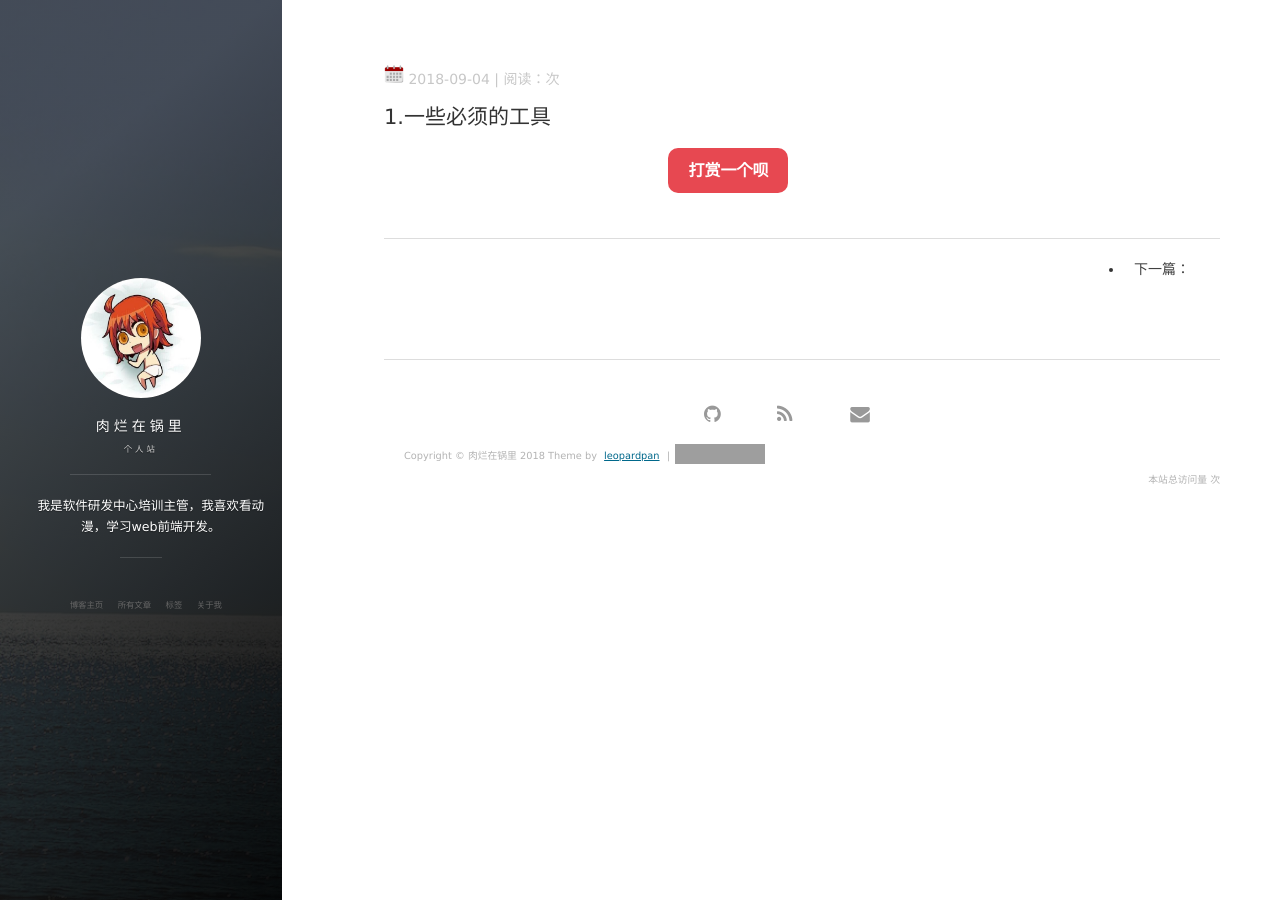
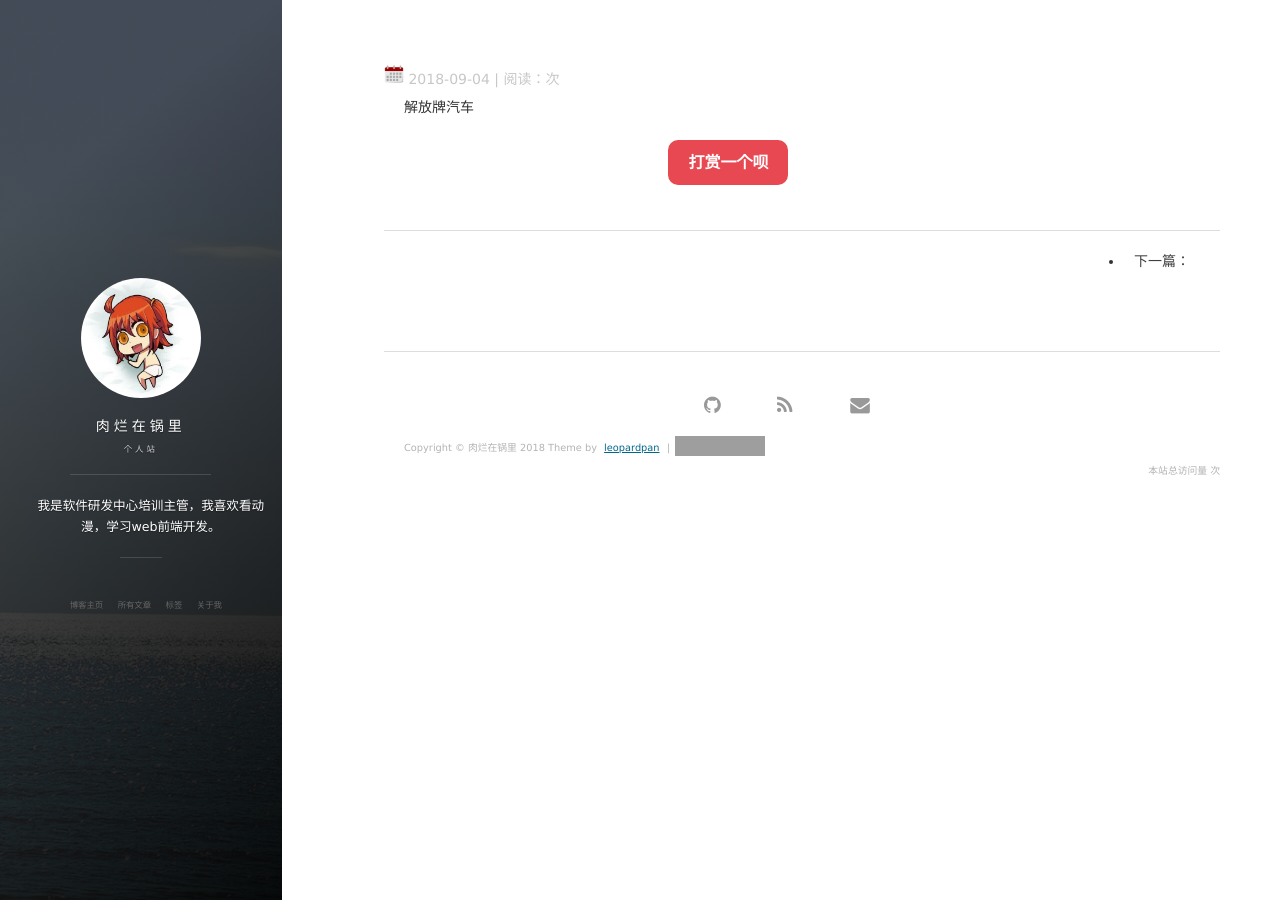
Before and after one commit to FDirectionClear/fdirectionclear.github.io, a Jekyll site: the page built from _posts/2018-09-04-blog.md, in a window 1280 px wide. Built offline with Jekyll 4.4.1, drawn with Linux system fonts in a browser that asks for light colours; nearby versions of some CDN libraries; our own code applies the rules of GitHub Pages for plain Markdown files; comment, search, counter and statistics services are not loaded; grey boxes are pictures that could not be loaded.

Commit message:
Update 2018-09-04-blog.md

```diff
--- a/_posts/2018-09-04-blog.md
+++ b/_posts/2018-09-04-blog.md
@@ -1,7 +1,8 @@
 ---
     layout:post
     title:我的第一篇文章
+    description:肉烂在锅里的第一篇文章
     date：2018-09-04
-    categories:随笔
+    tag:动漫
 ---
-## 1.一些必须的工具
+解放牌汽车
```
